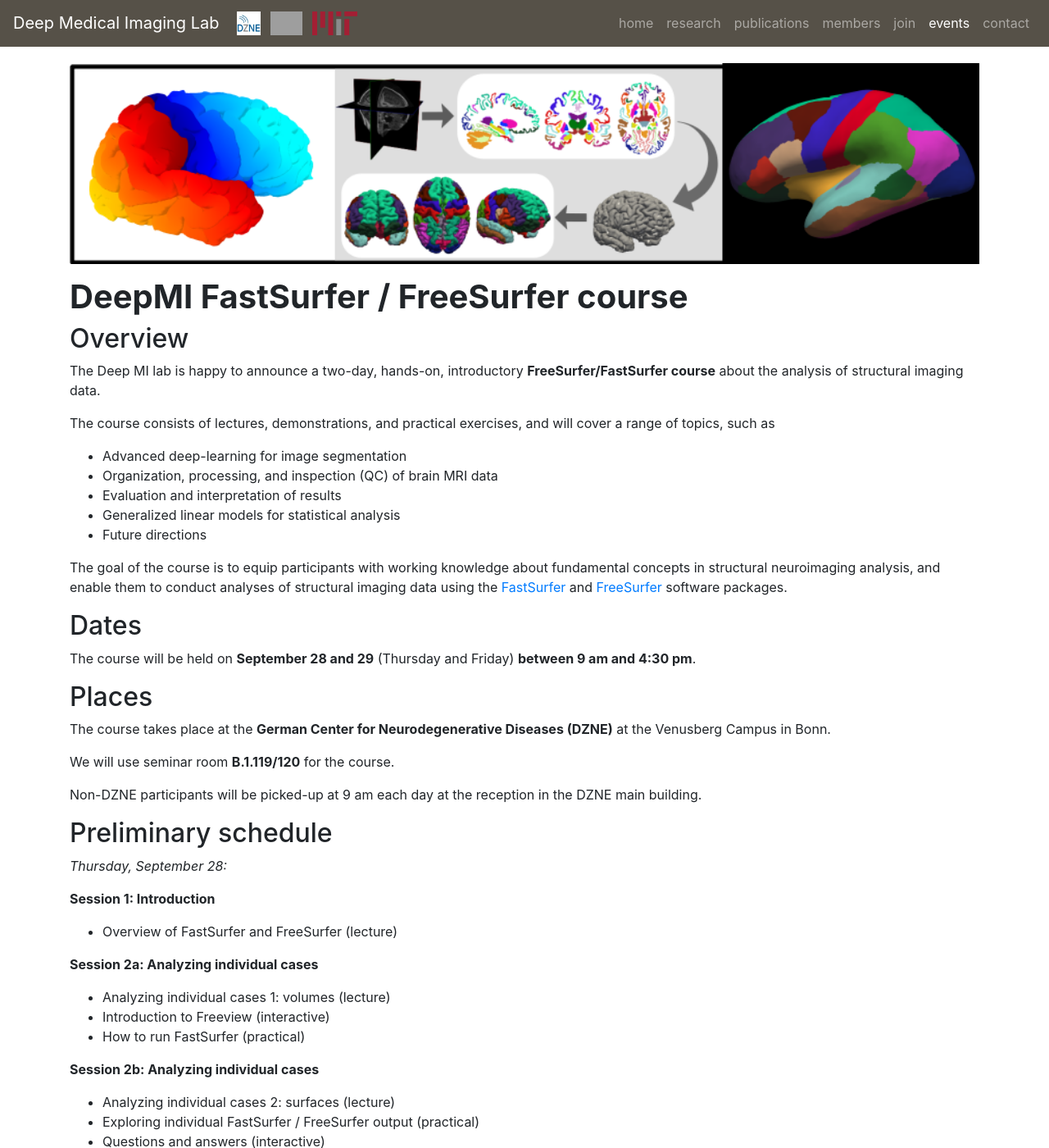
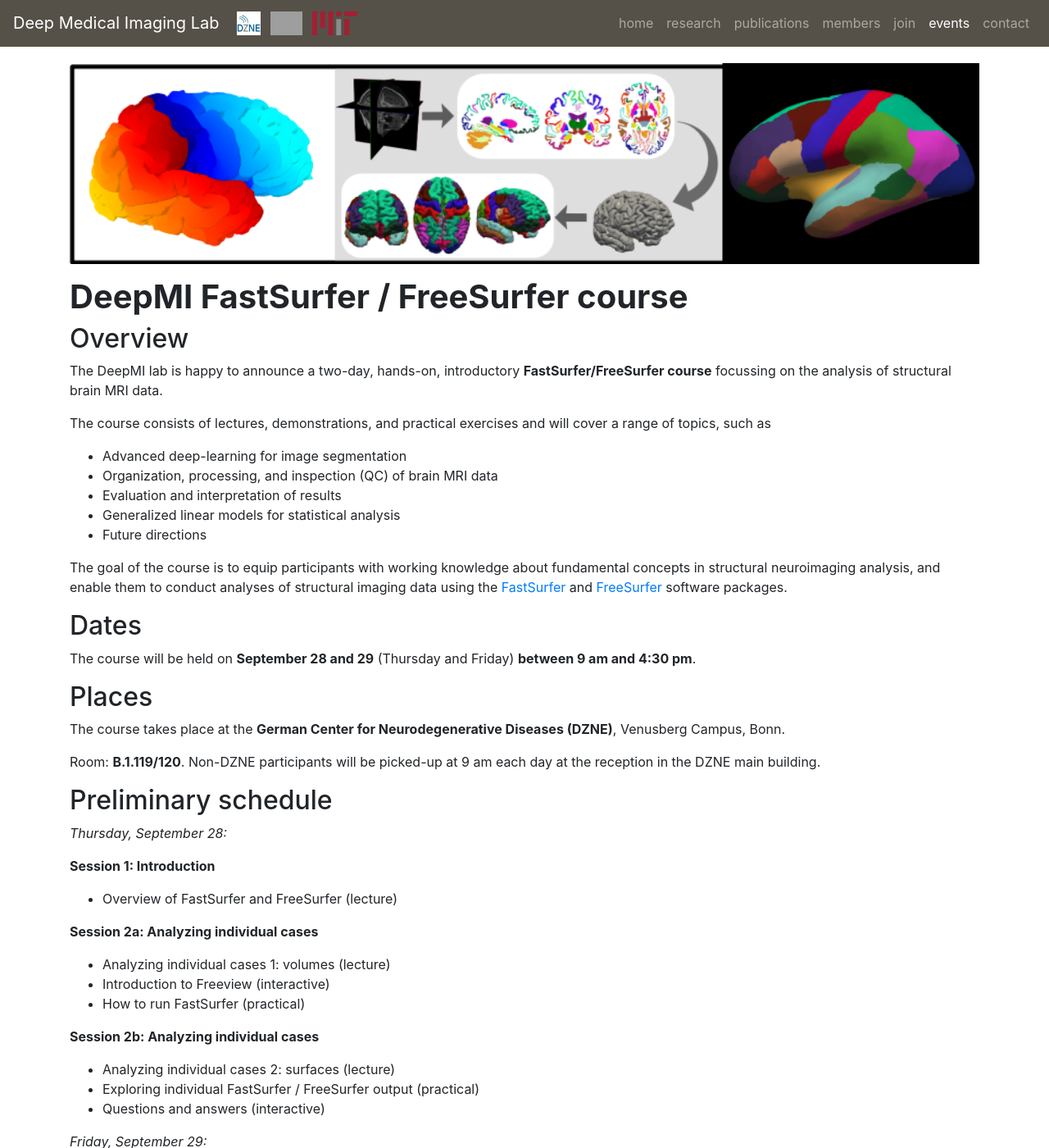
Before and after one commit to Deep-MI/Deep-MI.github.io, a Jekyll site: the page built from events/index.md, in a window 1280 px wide and 1400 px high. Shown: the whole window at 82% size. Built offline with Jekyll 4.4.1, drawn with Linux system fonts in a browser that asks for light colours; nearby versions of some CDN libraries; comment, search, counter and statistics services are not loaded; some of the changed text lies outside the part shown; grey boxes are pictures that could not be loaded.

Commit message:
Update index.md

```diff
--- a/events/index.md
+++ b/events/index.md
@@ -17,9 +17,9 @@
 
 ## Overview
 
-The Deep MI lab is happy to announce a two-day, hands-on, introductory **FreeSurfer/FastSurfer course** about the analysis of structural imaging data.
+The DeepMI lab is happy to announce a two-day, hands-on, introductory **FastSurfer/FreeSurfer course** focussing on the analysis of structural brain MRI data.
 
-The course consists of lectures, demonstrations, and practical exercises, and will cover a range of topics, such as
+The course consists of lectures, demonstrations, and practical exercises and will cover a range of topics, such as
 
 - Advanced deep-learning for image segmentation
 - Organization, processing, and inspection (QC) of brain MRI data
@@ -37,12 +37,9 @@
 
 ## Places
 
-The course takes place at the **German Center for Neurodegenerative Diseases (DZNE)** at the Venusberg Campus in Bonn.
+The course takes place at the **German Center for Neurodegenerative Diseases (DZNE)**, Venusberg Campus, Bonn.
 
-We will use seminar room **B.1.119/120** for the course.
-
-Non-DZNE participants will be picked-up at 9 am each day at the reception in the DZNE main building.
-
+Room: **B.1.119/120**. Non-DZNE participants will be picked-up at 9 am each day at the reception in the DZNE main building.
 
 ## Preliminary schedule
 
@@ -78,24 +75,23 @@
 
 A detailed schedule will follow.
 
+
 ## Registration
 
 The intended audience for this course is the DZNE and UKB neuroimaging community.
 
-There is a maximum capacity of **20 participants**, which will be admitted on a first-come, first-served basis.
+There is a maximum capacity of **20 participants** and no course fee.
 
 Please contact kersten.diers(at)dzne.de to register for the course. Registration closes once all spots are filled or latest on August 31.
-
-There is no course fee.
 
 
 ## Requirements
 
 Participants should have initial experience in working with MRI data.
 
-During the course, participants will be provided with workstations, software, and materials for following the lectures and doing the practical exercises.
+During the course, participants will be provided with workstations, software, and materials for the lectures and practical exercises.
 
-We cannot provide support for individual devices or datasets.
+We can neither provide support for personal devices nor individual datasets.
 
 
 ## Contact
```
